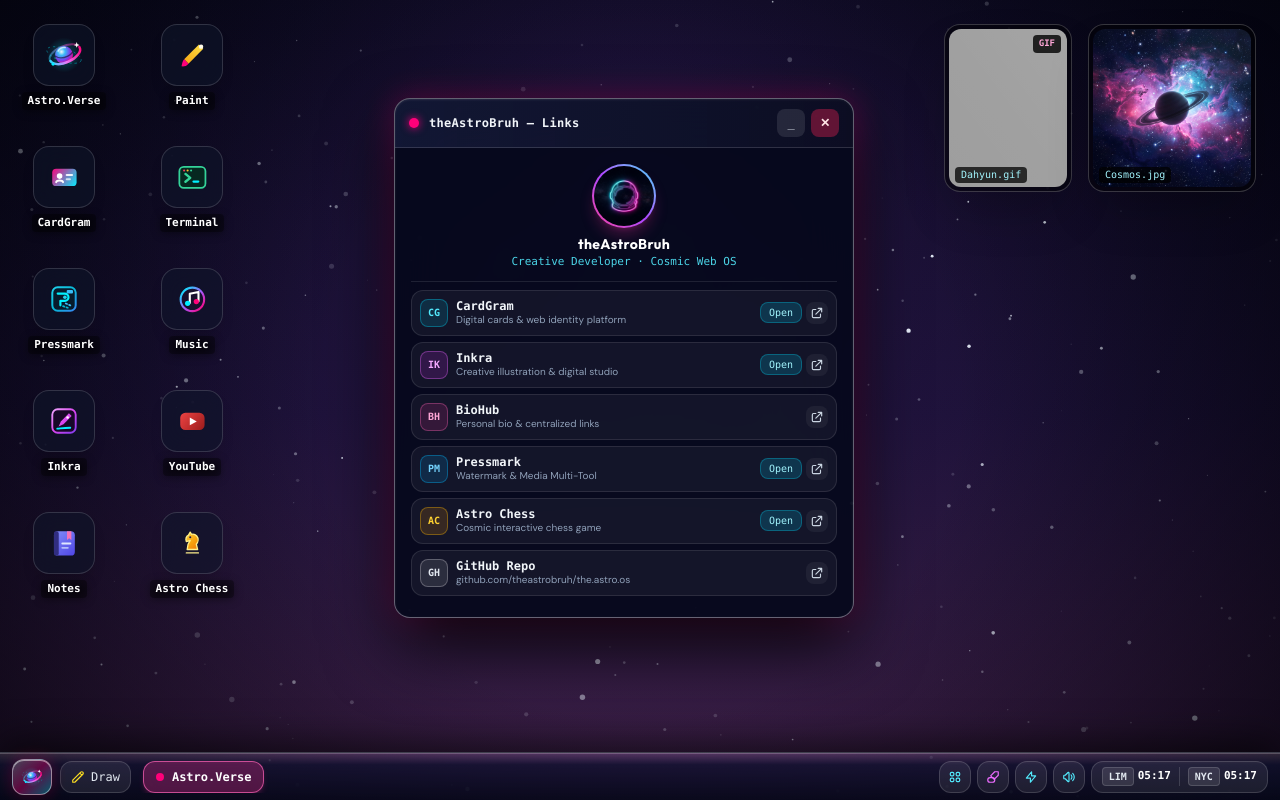
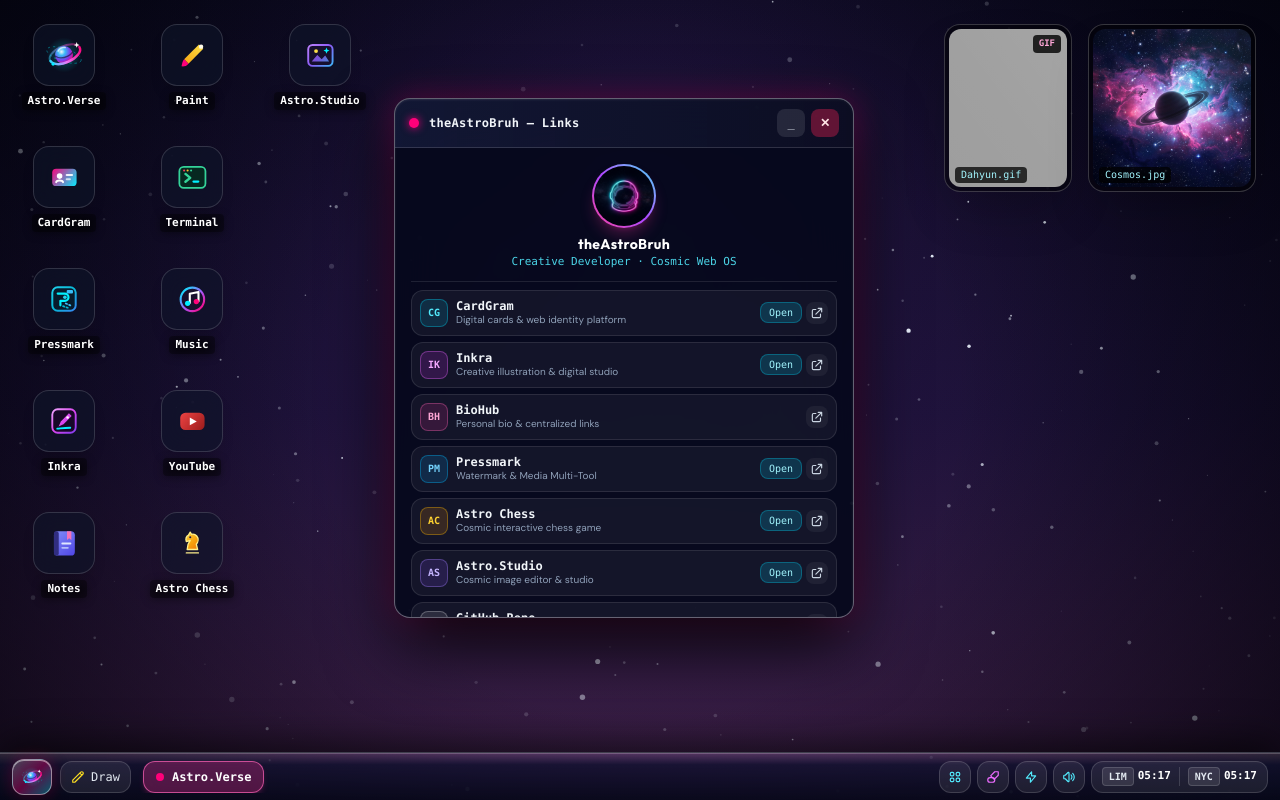
Before and after one commit to theastrobruh/the.astro.os, a React (Vite) app: page / in a window 1280 px wide. Built offline with nearby package versions, Linux system fonts and the light colour scheme; grey boxes are pictures that could not be loaded.

Commit message:
updates and new button ~

```diff
--- a/src/App.tsx
+++ b/src/App.tsx
@@ -44,6 +44,7 @@ import { MusicApp } from './components/apps/MusicApp';
 import { MediaFlowApp } from './components/apps/MediaFlowApp';
 import { PressmarkApp } from './components/apps/PressmarkApp';
 import { AstroChessApp } from './components/apps/AstroChessApp';
+import { AstroStudioApp } from './components/apps/AstroStudioApp';
 import { CardGramApp } from './components/apps/CardGramApp';
 import { InkraApp } from './components/apps/InkraApp';
 import { IconManagerApp } from './components/apps/IconManagerApp';
@@ -186,7 +187,7 @@ function createInitialWindows(): Record<WindowId, WindowRuntimeState> {
     const y = Math.max(14, Math.round((vh - 56 - h) / 2) + (idx % 3) * 14 - 14);
     const isAstroVerse = meta.id === 'win-astroverse';
     const startsMaximized =
-      meta.id === 'win-pressmark' || meta.id === 'win-astrochess' || meta.id === 'win-cardgram' || meta.id === 'win-inkra';
+      meta.id === 'win-pressmark' || meta.id === 'win-astrochess' || meta.id === 'win-astrostudio' || meta.id === 'win-cardgram' || meta.id === 'win-inkra';
 
     result[meta.id] = {
       id: meta.id,
@@ -1122,6 +1123,7 @@ export default function App() {
               )}
               {win.id === 'win-pressmark' && <PressmarkApp />}
               {win.id === 'win-astrochess' && <AstroChessApp />}
+              {win.id === 'win-astrostudio' && <AstroStudioApp />}
               {win.id === 'win-cardgram' && <CardGramApp />}
               {win.id === 'win-inkra' && <InkraApp />}
               {win.id === 'win-youtube' && <YouTubeApp />}
--- a/src/components/DesktopIconItem.tsx
+++ b/src/components/DesktopIconItem.tsx
@@ -473,6 +473,22 @@ export function renderDefaultSvg(winId: WindowId) {
           <circle cx="17.5" cy="13" r="1.2" fill="#1E1B4B" />
         </svg>
       );
+    case 'win-astrostudio':
+      return (
+        <svg className="w-[58%] h-[58%] group-hover:scale-110 transition-transform duration-300" viewBox="0 0 40 40" fill="none">
+          <defs>
+            <linearGradient id="icoStudio" x1="6" y1="6" x2="34" y2="34" gradientUnits="userSpaceOnUse">
+              <stop offset="0%" stopColor="#C084FC" />
+              <stop offset="50%" stopColor="#8B5CF6" />
+              <stop offset="100%" stopColor="#38BDF8" />
+            </linearGradient>
+          </defs>
+          <rect x="6" y="8" width="28" height="24" rx="5" fill="#160f2e" stroke="url(#icoStudio)" strokeWidth="2.2" />
+          <path d="M10 27L16.5 19.5L21.5 24.5L25.5 20L30 27H10Z" fill="url(#icoStudio)" opacity="0.85" />
+          <circle cx="15" cy="15" r="2.2" fill="#FDE047" />
+          <path d="M27 11L28 13.5L30.5 14.5L28 15.5L27 18L26 15.5L23.5 14.5L26 13.5L27 11Z" fill="#00F0FF" />
+        </svg>
+      );
     case 'win-inkra':
       return (
         <svg className="w-[60%] h-[60%] group-hover:scale-110 transition-transform duration-300" viewBox="0 0 40 40" fill="none">
--- a/src/components/StartMenu.tsx
+++ b/src/components/StartMenu.tsx
@@ -122,6 +122,19 @@ export const StartMenu: React.FC<StartMenuProps> = ({
               </svg>
             </div>
             <span className="text-[11px] font-mono font-bold text-white whitespace-nowrap">Astro Chess</span>
+          </button>
+
+          <button
+            onClick={() => launch(() => onOpenWindow('win-astrostudio'))}
+            className="p-2 rounded-2xl bg-white/8 hover:bg-white/15 border border-white/10 hover:border-violet-400/50 flex flex-col items-center justify-center gap-1.5 text-center transition-all active:scale-95 shadow-sm"
+          >
+            <div className="w-7 h-7 rounded-lg bg-violet-500/20 text-violet-300 flex items-center justify-center">
+              <svg className="w-4 h-4" viewBox="0 0 24 24" fill="none" stroke="currentColor" strokeWidth={2}>
+                <rect x="3" y="4" width="18" height="16" rx="3" />
+                <path d="M7 16l4-4 3 3 2-2 3 3" strokeLinecap="round" strokeLinejoin="round" />
+              </svg>
+            </div>
+            <span className="text-[11px] font-mono font-bold text-white whitespace-nowrap">Astro.Studio</span>
           </button>
 
           <button
--- /dev/null
+++ b/src/components/apps/AstroStudioApp.tsx
@@ -0,0 +1,55 @@
+import React, { useState } from 'react';
+
+export const AstroStudioApp: React.FC = () => {
+  const realUrl = 'https://theastrobruh.github.io/Astro.Studio/';
+  const displayDomain = 'astrostudio.app';
+  const [reloadKey, setReloadKey] = useState(0);
+
+  return (
+    <div className="flex-1 flex flex-col h-full bg-[#0a0515] text-white overflow-hidden">
+      <div className="h-10 px-3.5 bg-slate-950/75 border-b border-white/10 flex items-center justify-between gap-3 shrink-0 select-none">
+        <div className="flex items-center gap-2 min-w-0 flex-1">
+          <div className="flex items-center gap-2 px-3 py-1 rounded-lg bg-white/[0.06] border border-white/10 text-xs font-mono text-slate-200 max-w-xs w-full">
+            <svg className="w-3.5 h-3.5 text-violet-400 shrink-0" viewBox="0 0 24 24" fill="none" stroke="currentColor" strokeWidth="2">
+              <rect x="3" y="11" width="18" height="11" rx="2" ry="2" />
+              <path d="M7 11V7a5 5 0 0 1 10 0v4" />
+            </svg>
+            <span className="whitespace-nowrap">{displayDomain}</span>
+          </div>
+        </div>
+
+        <div className="flex items-center gap-2 shrink-0">
+          <button
+            type="button"
+            onClick={() => setReloadKey((k) => k + 1)}
+            title="Reload app"
+            className="w-8 h-8 rounded-lg bg-white/[0.06] hover:bg-white/15 border border-white/10 text-slate-300 hover:text-white flex items-center justify-center transition-colors"
+          >
+            <svg className="w-3.5 h-3.5" viewBox="0 0 24 24" fill="none" stroke="currentColor" strokeWidth="2">
+              <path strokeLinecap="round" strokeLinejoin="round" d="M4 4v5h.582m15.356 2A8.001 8.001 0 004.582 9m0 0H9m11 11v-5h-.581m0 0a8.003 8.003 0 01-15.357-2m15.357 2H15" />
+            </svg>
+          </button>
+          <a
+            href={realUrl}
+            target="_blank"
+            rel="noopener noreferrer"
+            title="Open in new browser tab"
+            className="px-3 py-1.5 rounded-lg bg-violet-500/20 hover:bg-violet-500/35 border border-violet-400/40 text-violet-200 text-xs font-mono font-bold transition-colors whitespace-nowrap"
+          >
+            ↗ External
+          </a>
+        </div>
+      </div>
+
+      <div className="flex-1 w-full bg-black relative">
+        <iframe
+          key={reloadKey}
+          src={realUrl}
+          title="Astro.Studio"
+          className="w-full h-full border-0"
+          allow="accelerometer; autoplay; clipboard-write; encrypted-media; gyroscope"
+        />
+      </div>
+    </div>
+  );
+};
--- a/src/components/apps/AstroVerseApp.tsx
+++ b/src/components/apps/AstroVerseApp.tsx
@@ -53,6 +53,14 @@ export const AstroVerseApp: React.FC<AstroVerseAppProps> = ({ onOpenWindow }) =>
       url: 'https://theastrobruh.github.io/Astro-Chess/',
       accent: 'text-amber-300 bg-amber-500/15 border-amber-400/35',
       internalWin: 'win-astrochess',
+    },
+    {
+      code: 'AS',
+      title: 'Astro.Studio',
+      subtitle: 'Cosmic image editor & studio',
+      url: 'https://theastrobruh.github.io/Astro.Studio/',
+      accent: 'text-violet-300 bg-violet-500/15 border-violet-400/35',
+      internalWin: 'win-astrostudio',
     },
     {
       code: 'GH',
--- a/src/constants/defaults.ts
+++ b/src/constants/defaults.ts
@@ -11,6 +11,7 @@ export const WINDOW_META_LIST: WindowMeta[] = [
   { id: 'win-cardgram', title: 'CardGram • Web Identity', shortTitle: 'CardGram', accentColor: '#F472B6', defaultWidth: 880, defaultHeight: 580, resizable: true },
   { id: 'win-pressmark', title: 'Pressmark • Watermark & Media Multi-Tool', shortTitle: 'Pressmark', accentColor: '#06B6D4', defaultWidth: 880, defaultHeight: 600, resizable: true },
   { id: 'win-astrochess', title: 'Astro Chess • Cosmic Chess Game', shortTitle: 'Astro Chess', accentColor: '#F59E0B', defaultWidth: 880, defaultHeight: 600, resizable: true },
+  { id: 'win-astrostudio', title: 'Astro.Studio • Cosmic Image Editor', shortTitle: 'Astro.Studio', accentColor: '#8B5CF6', defaultWidth: 900, defaultHeight: 620, resizable: true },
   { id: 'win-inkra', title: 'Inkra • Creative Digital Studio', shortTitle: 'Inkra', accentColor: '#D946EF', defaultWidth: 880, defaultHeight: 600, resizable: true },
   { id: 'win-notes', title: 'Astro.Notes • Notebook & Glossary', shortTitle: 'Notes', accentColor: '#818CF8', defaultWidth: 780, defaultHeight: 540, resizable: true },
   { id: 'win-draw', title: 'Studio Paint • Astro.Paint', shortTitle: 'Paint', accentColor: '#FACC15', defaultWidth: 780, defaultHeight: 560, resizable: true },
@@ -39,6 +40,7 @@ export const ICON_ORDER: Array<{ id: string; winId: WindowId; defaultName: strin
   { id: 'icon-win-music', winId: 'win-music', defaultName: 'Music' },
   { id: 'icon-win-youtube', winId: 'win-youtube', defaultName: 'YouTube' },
   { id: 'icon-win-astrochess', winId: 'win-astrochess', defaultName: 'Astro Chess' },
+  { id: 'icon-win-astrostudio', winId: 'win-astrostudio', defaultName: 'Astro.Studio' },
 ];
 
 export const DEFAULT_ADMIN_CONFIG: AdminConfig = {
@@ -62,6 +64,7 @@ export const DEFAULT_ADMIN_CONFIG: AdminConfig = {
       'icon-win-music': { name: 'Music', visible: true },
       'icon-win-youtube': { name: 'YouTube', visible: true },
       'icon-win-astrochess': { name: 'Astro Chess', visible: true },
+      'icon-win-astrostudio': { name: 'Astro.Studio', visible: true },
     },
   },
   windows: {
@@ -69,6 +72,7 @@ export const DEFAULT_ADMIN_CONFIG: AdminConfig = {
     'win-cardgram': { title: 'CardGram • Web Identity', width: 880, height: 580 },
     'win-pressmark': { title: 'Pressmark • Watermark & Media Multi-Tool', width: 880, height: 600 },
     'win-astrochess': { title: 'Astro Chess • Cosmic Chess Game', width: 880, height: 600 },
+    'win-astrostudio': { title: 'Astro.Studio • Cosmic Image Editor', width: 900, height: 620 },
     'win-inkra': { title: 'Inkra • Creative Digital Studio', width: 880, height: 600 },
     'win-notes': { title: 'Astro.Notes • Notebook & Glossary', width: 780, height: 540 },
     'win-draw': { title: 'Studio Paint • Astro.Paint', width: 780, height: 560 },
--- a/src/types/os.ts
+++ b/src/types/os.ts
@@ -8,6 +8,7 @@ export type WindowId =
   | 'win-mediaflow'
   | 'win-pressmark'
   | 'win-astrochess'
+  | 'win-astrostudio'
   | 'win-cardgram'
   | 'win-inkra'
   | 'win-icon-manager'
```
